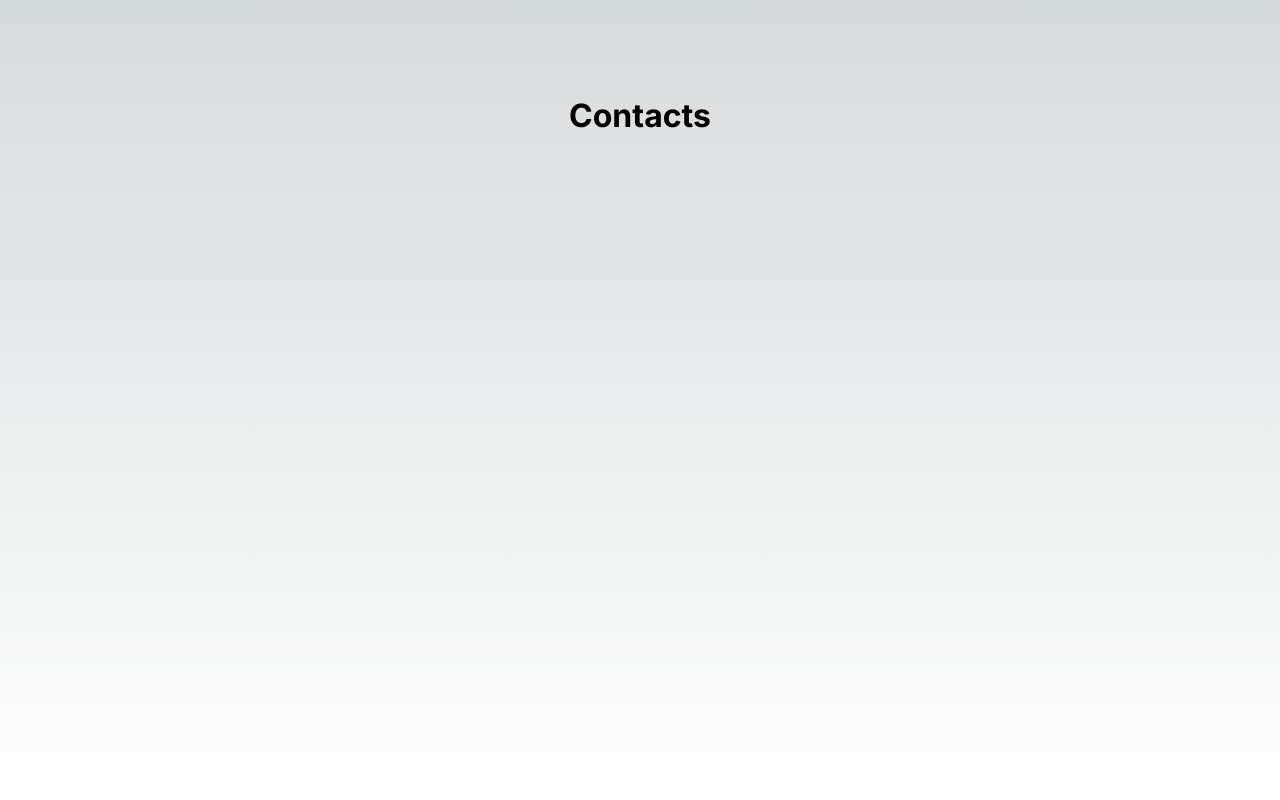
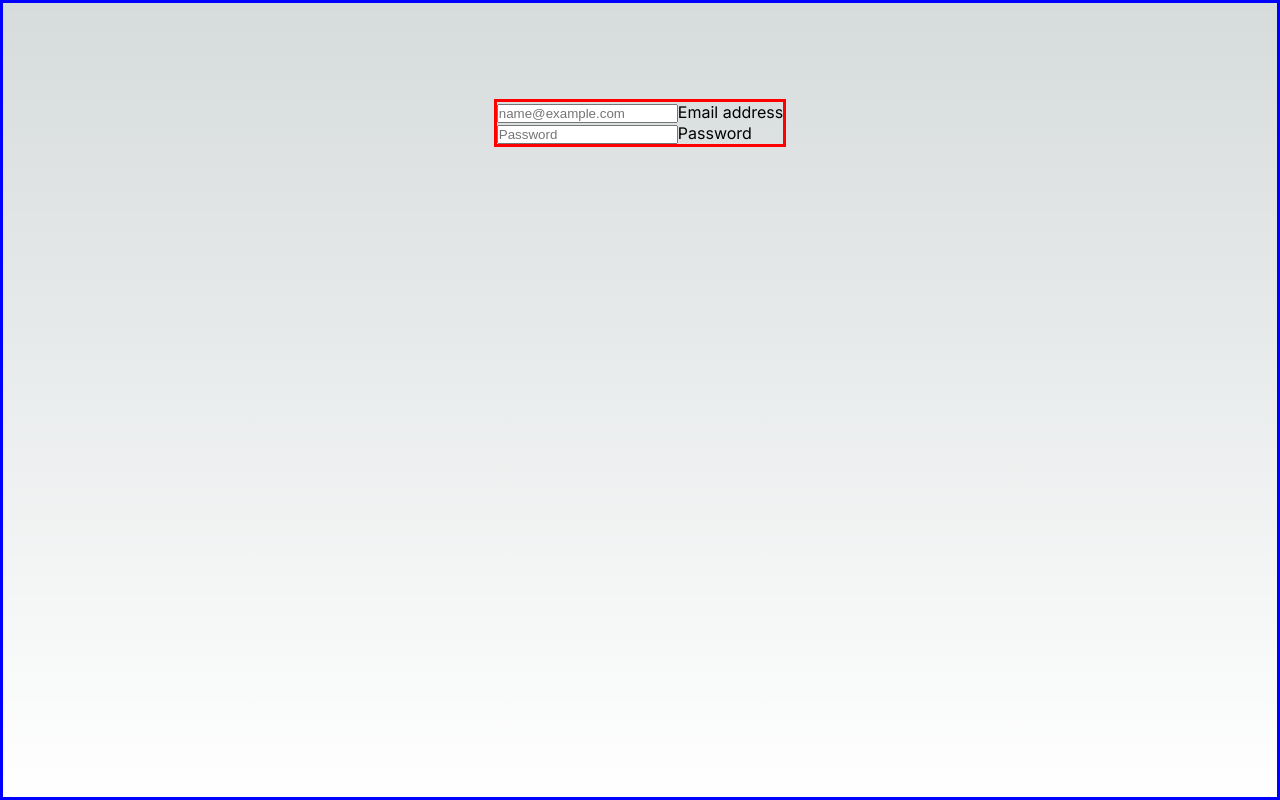
Before and after one commit to BenjaminBrandon/Contacts_app, a Next.js app: page / in a window 1280 px wide. Built offline with nearby package versions, Linux system fonts and the light colour scheme.

Commit message:
added notes and temp search function

```diff
--- a/src/app/Contacts/Contacts.tsx
+++ b/src/app/Contacts/Contacts.tsx
@@ -1,10 +1,12 @@
 import React from 'react';
+import SearchBar from './SearchBar/SearchBar';
+import { Container } from 'react-bootstrap';
 
 const Contacts = () => {
   return (
-    <div>
-      <h1>Contacts</h1>
-    </div>
+    <Container>
+      <SearchBar />
+    </Container>
   );
 };
 
--- a/src/app/Contacts/SearchBar/SearchBar.tsx
+++ b/src/app/Contacts/SearchBar/SearchBar.tsx
@@ -5,19 +5,36 @@ import { FloatingLabel, Form, Button, Container } from 'react-bootstrap';
 const SearchBar = () => {
   return (
     <Container className={styles.SearchBarContainer}>
-      <h1>SearchBar</h1>
-    </Container>
-  );
-};
-/*
-<FloatingLabel
+      <FloatingLabel
         controlId="floatingInput"
         label="Email address"
         className="mb-3"
       >
-        <Form.Control type="email" placeholder="name@example.com" />
+        <Form.Control
+          type="email"
+          placeholder="name@example.com"
+        />
       </FloatingLabel>
-      <FloatingLabel controlId="floatingPassword" label="Password">
-        <Form.Control type="password" placeholder="Password" />
+      <FloatingLabel
+        controlId="floatingPassword"
+        label="Password"
+      >
+        <Form.Control
+          type="password"
+          placeholder="Password"
+        />
       </FloatingLabel>
+    </Container>
+  );
+};
+
+export default SearchBar;
+/*
+~~~~notes~~~~
+  _add state
+  _add search function
+  _search updates state on change
+  _make search realtime responsive returning all results for current search in type field
+  _add styles
+  _put into a navbar
 */
--- a/src/app/page.module.scss
+++ b/src/app/page.module.scss
@@ -5,6 +5,7 @@
   align-items: center;
   padding: 6rem;
   min-height: 100vh;
+  border: 3px solid blue;
 }
 
 .description {
@@ -98,7 +99,7 @@
 
 .center::before,
 .center::after {
-  content: "";
+  content: '';
   left: 50%;
   position: absolute;
   filter: blur(45px);
```
